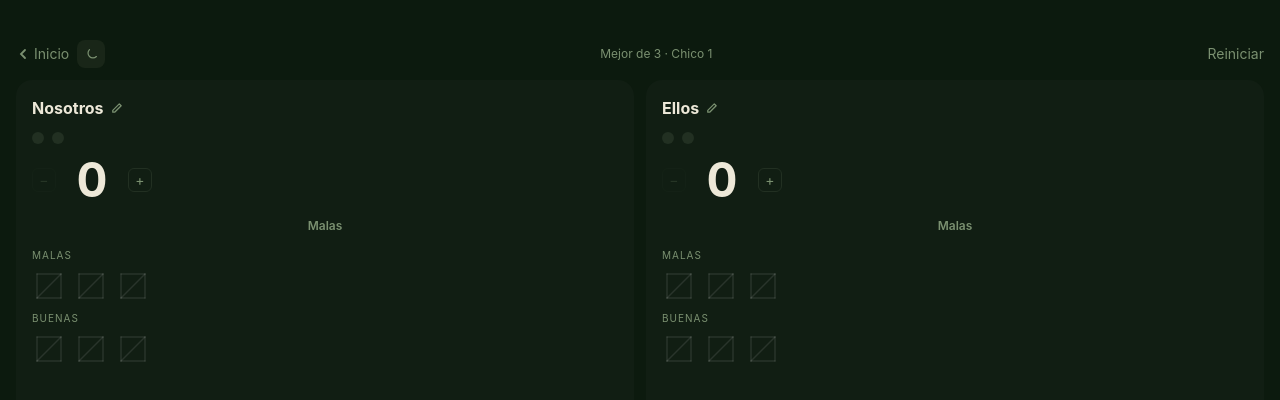
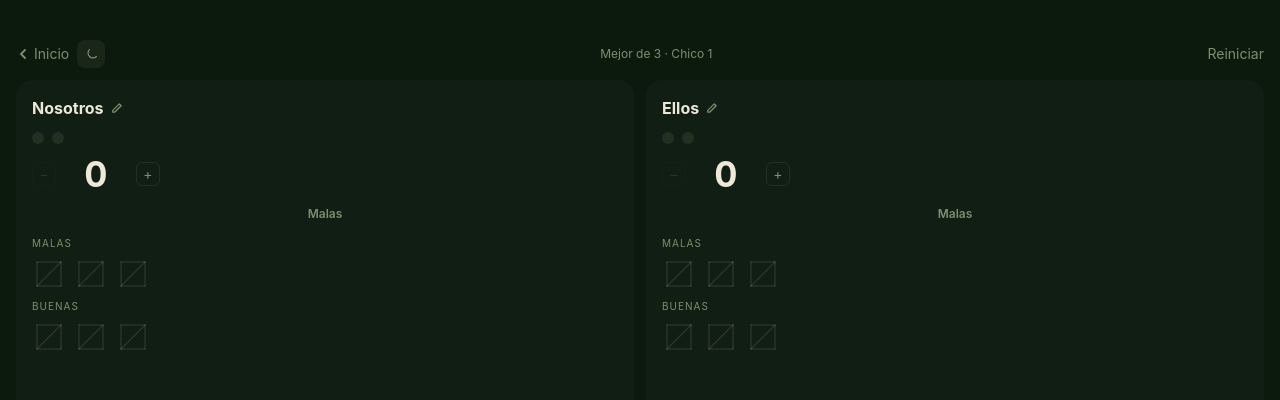
Before and after one commit to ledelsztein/tantoapp, a React (Vite) app: page /truco/game in a window 1280 px wide. Shown: the top 400 px of the page. Built offline with nearby package versions, Linux system fonts and the light colour scheme.

Commit message:
fix(truco): número text-4xl w-16 para evitar overflow con 2 dígitos
Co-Authored-By: Claude Sonnet 4.6 (1M context) <noreply@anthropic.com>

```diff
--- a/src/components/games/truco/TrucoGame.tsx
+++ b/src/components/games/truco/TrucoGame.tsx
@@ -114,7 +114,7 @@ export default function TrucoGame() {
           >
             −
           </button>
-          <span className="w-14 shrink-0 text-center text-5xl font-bold text-text tabular-nums leading-none">
+          <span className="w-16 shrink-0 text-center text-4xl font-bold text-text tabular-nums leading-none">
             {pts}
           </span>
           <button
```
